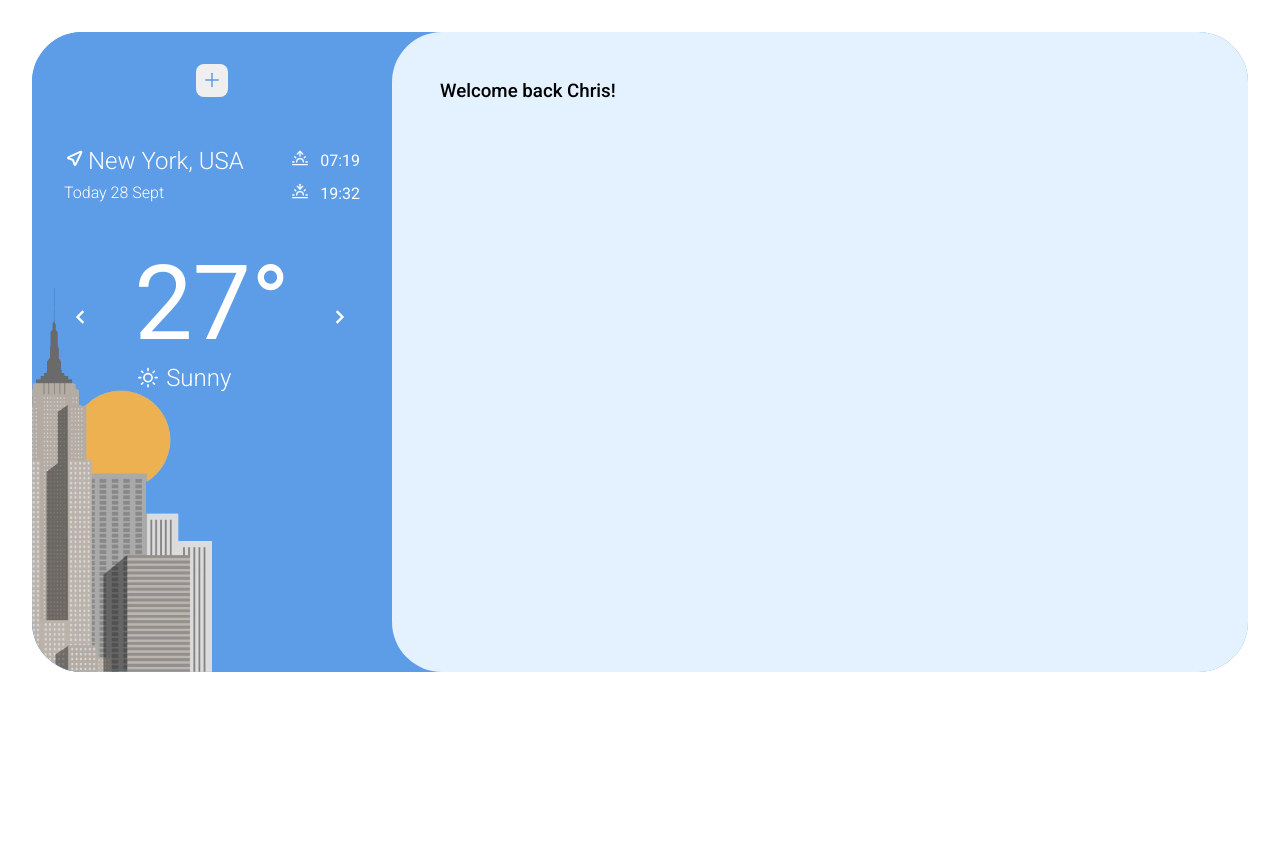
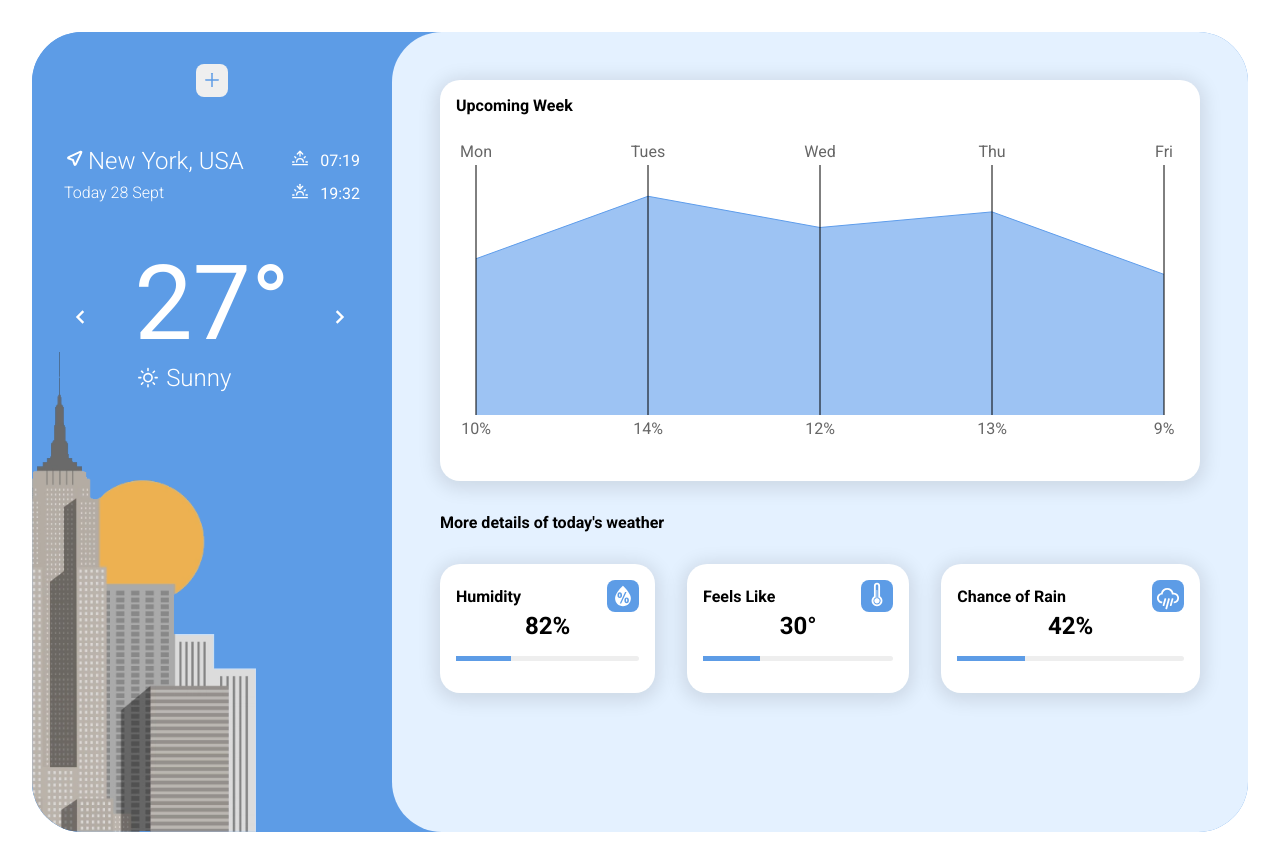
Before and after one commit to kjvapps/weather-app, a React (Create React App) app: page / in a window 1280 px wide. Built offline with nearby package versions, Linux system fonts and the light colour scheme.

Commit message:
added rechart code

```diff
--- a/package.json
+++ b/package.json
@@ -13,6 +13,7 @@
     "react-dom": "^17.0.2",
     "react-icons": "^4.2.0",
     "react-scripts": "4.0.3",
+    "recharts": "^2.0.9",
     "styled-components": "^5.3.0",
     "web-vitals": "^1.1.1"
   },
--- a/src/Dashboard.jsx
+++ b/src/Dashboard.jsx
@@ -12,10 +12,26 @@ const DashboardGrid = styled.div`
   background-color: var(--blue);
   display: grid;
   grid-template-columns: 22.5rem 1fr;
-  height: 80vh;
+  min-height: 50rem;
 `;
 
 const Dashboard = () => {
+  // function fetchWeatherData() {
+  //   let API_KEY = "7f3239c7e2e8c0f0f1443790964c9de0";
+
+  //   axios
+  //     .get(
+  //       `http://api.openweathermap.org/data/2.5/weather?q=San%20Diego&units=imperial&appid=${API_KEY}`
+  //     )
+  //     .then((res) => {
+  //       let data = res.data;
+  //       setWeatherData([...weatherData, data]);
+  //     })
+  //     .catch((err) => {
+  //       console.log(err);
+  //     });
+  // }
+
   return (
     <DashboardStyles>
       <DashboardGrid>
--- a/src/components/Metrics.jsx
+++ b/src/components/Metrics.jsx
@@ -1,5 +1,14 @@
 import React from "react";
 import styled from "styled-components";
+import {
+  AreaChart,
+  XAxis,
+  CartesianGrid,
+  ResponsiveContainer,
+  Area,
+} from "recharts";
+
+import { WiHumidity, WiThermometer, WiRain } from "react-icons/wi";
 
 const MetricsStyled = styled.section`
   background-color: #e4f1ff;
@@ -8,12 +17,144 @@ const MetricsStyled = styled.section`
   padding: 3rem;
 `;
 
+const WeekForecast = styled.div`
+  background-color: white;
+  padding: 1rem;
+  border-radius: 20px;
+  box-shadow: 0 3px 18px 5px rgba(0, 0, 0, 0.1);
+`;
+
+const MetricsCardGrid = styled.div`
+  display: grid;
+  grid-template-columns: repeat(3, auto);
+  gap: 2rem;
+  margin: 2rem 0;
+`;
+
+const MetricCard = styled.div`
+  background-color: white;
+  padding: 1rem;
+  border-radius: 20px;
+  box-shadow: 0 3px 18px 5px rgba(0, 0, 0, 0.1);
+
+  h2 {
+    text-align: center;
+  }
+
+  h4 {
+    display: flex;
+    justify-content: space-between;
+    align-items: center;
+  }
+
+  svg {
+    font-size: 2rem;
+    background-color: var(--blue);
+    color: white;
+    border-radius: 8px;
+  }
+
+  .loading-bar {
+    width: 100%;
+    height: 5px;
+    background-color: #eeeeee;
+    border-radius: 8px;
+    position: relative;
+    margin: 1rem 0;
+
+    &::after {
+      content: "";
+      height: 100%;
+      width: 30%;
+      background-color: var(--blue);
+      position: absolute;
+      top: 0;
+      left: 0;
+    }
+  }
+`;
+
 const Metrics = () => {
+  const rangeData = [
+    {
+      day: "Mon",
+      temperature: 10,
+    },
+    {
+      day: "Tues",
+      temperature: 14,
+    },
+    {
+      day: "Wed",
+      temperature: 12,
+    },
+    {
+      day: "Thu",
+      temperature: 13,
+    },
+    {
+      day: "Fri",
+      temperature: 9,
+    },
+  ];
   return (
     <MetricsStyled>
+      <WeekForecast>
+        <div>
+          <h4>Upcoming Week</h4>
+        </div>
+        <ResponsiveContainer width="100%" height={350}>
+          <AreaChart
+            data={rangeData}
+            margin={{ top: 20, bottom: 20, left: 20, right: 20 }}
+          >
+            <Area dataKey="temperature" stroke="#5d9ceb" fill="#5d9ceb" />
+            <XAxis
+              xAxisId="day"
+              dataKey="day"
+              orientation="top"
+              axisLine={false}
+              tickLine={false}
+            />
+            <XAxis
+              dataKey="temperature"
+              orientation="bottom"
+              axisLine={false}
+              tickLine={false}
+              tickFormatter={(tick) => `${tick}%`}
+            />
+            <CartesianGrid horizontal={false} stroke="#000000" />
+          </AreaChart>
+        </ResponsiveContainer>
+      </WeekForecast>
       <div>
-        <h3>Welcome back Chris!</h3>
-        <div></div>
+        <h4 style={{ margin: "2rem 0" }}>More details of today's weather</h4>
+        <MetricsCardGrid>
+          <MetricCard>
+            <h4>
+              Humidity
+              <WiHumidity />
+            </h4>
+            <h2>82%</h2>
+            <div className="loading-bar" />
+          </MetricCard>
+          <MetricCard>
+            <h4>
+              Feels Like
+              <WiThermometer />
+            </h4>
+            <h2>30&deg;</h2>
+            <div className="loading-bar" />
+          </MetricCard>
+          <MetricCard>
+            <h4>
+              Chance of Rain
+              <WiRain />
+            </h4>
+            <h2>42%</h2>
+            <div className="loading-bar" />
+          </MetricCard>
+        </MetricsCardGrid>
       </div>
     </MetricsStyled>
   );
```
Also changed, not shown: 1 other file (tests, documents, lock files or other folders).
